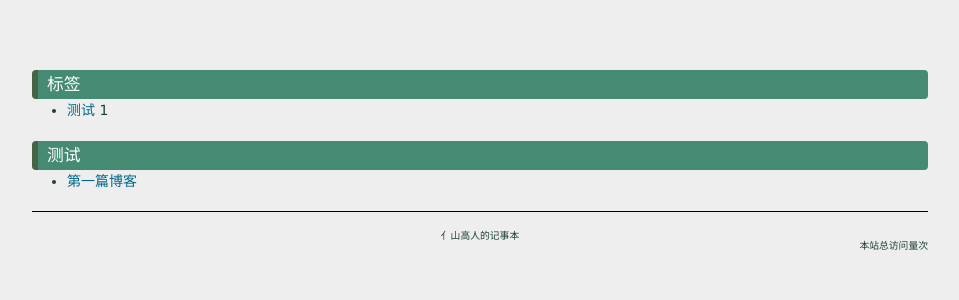
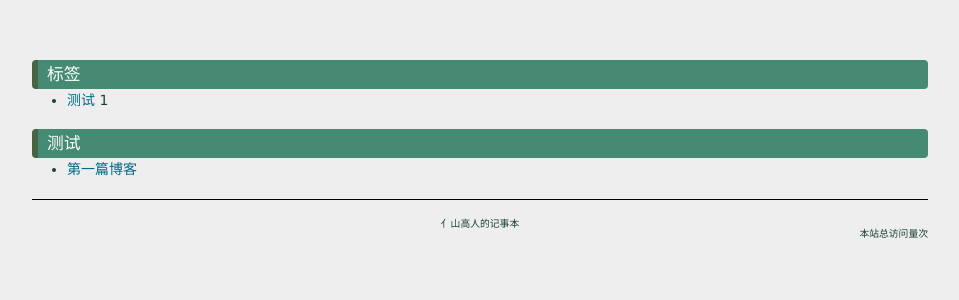
Before and after one commit to XGR-yang/XGR-yang.github.io, a Jekyll site: the page built from tags.html, in a window 1280 px wide. Shown: the top 300 px of the page, without its empty margins (160-1119 px from the left). Built offline with Jekyll 4.4.1, drawn with Linux system fonts in a browser that asks for light colours; nearby versions of some CDN libraries; comment, search, counter and statistics services are not loaded.

Commit message:
Update main.css

```diff
--- a/css/main.css
+++ b/css/main.css
@@ -101,7 +101,7 @@
   text-indent: 4px;
   border-radius: 4px;
   padding: 6px 5px;
-  margin-top: 20px;
+  margin-top: 0.6em;
   background:#458b74;
   border-left: 6px solid #476544;
   position:relative; }
@@ -370,7 +370,7 @@
   padding: 1px 0; }
 
 .post-meta {
-  margin: 0;
+  margin-top: 0.6em;
   color: #c7c7c7; }
 
 .post-meta__date span {
```
